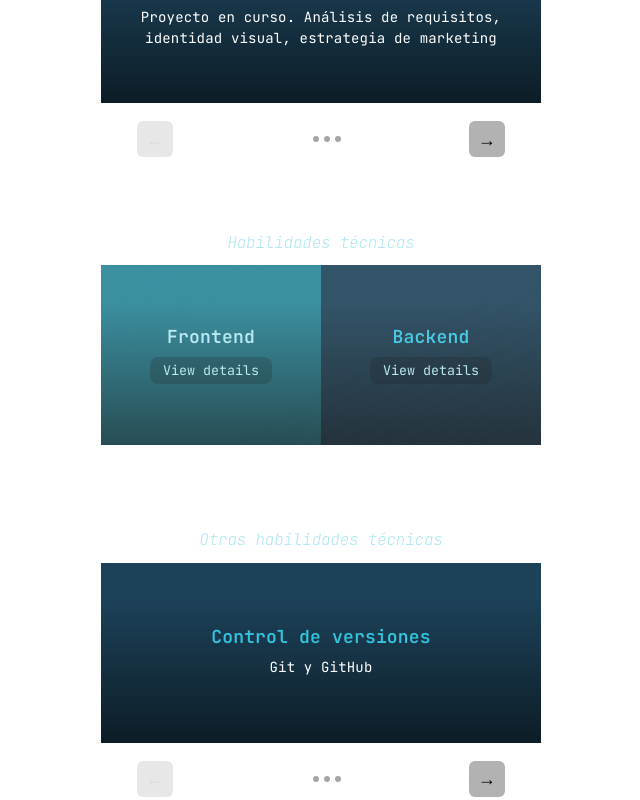
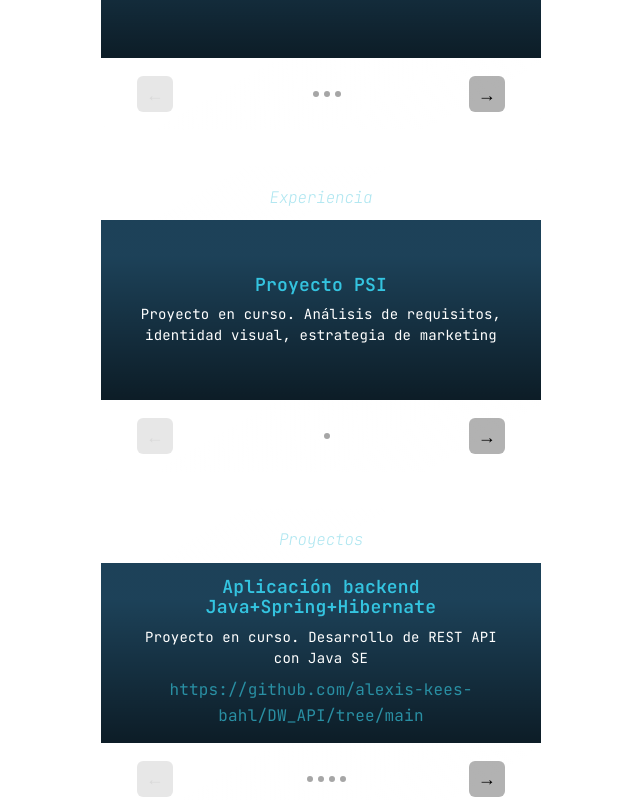
Before and after one commit to alexis-kees-bahl/alexis-kees-bahl.github.io, a React (Vite) app: page / in a window 1280 px wide. Shown: the part 1340-2140 px from the top of the page, without its empty margins (319-959 px from the left). Built offline with nearby package versions, Linux system fonts and the light colour scheme.

Commit message:
agregué proyectos y jerarquicé información en App.jsx

```diff
--- a/src/App.css
+++ b/src/App.css
@@ -276,6 +276,11 @@ footer {
   width: 100%;
 }
 
+.small-link {
+  font-size: 16px;
+  margin-top: 8px;;
+}
+
 /*
 ----------------- STYLES FOR CAROUSEL
 */
--- a/src/App.jsx
+++ b/src/App.jsx
@@ -1,8 +1,18 @@
 import "./App.css";
 import Card from "./components/Card";
 import greenHexa from "./assets/green-hexagons.jpg";
-import {textoMultilinea, datosPersonales, formacion, ingles, experiencia, frontend, backend, otras, habilidadesBlandas} from "./components/Data"
-
+import {
+  textoMultilinea,
+  datosPersonales,
+  formacion,
+  ingles,
+  experiencia,
+  proyectos,
+  frontend,
+  backend,
+  otras,
+  habilidadesBlandas,
+} from "./components/Data";
 
 export default function App() {
   return (
@@ -31,14 +41,9 @@ export default function App() {
 
         <Card title="Formación" items={formacion} />
 
-          <Card title="Inglés" items={ingles} />
-
-          <Card title="Experiencia" items={experiencia} />
-
         <Card
           title="Habilidades técnicas"
           items={frontend}
-
           //Optional elements to render a DualPanel Card
           items2={backend}
           firstPanelTitle="Frontend"
@@ -47,8 +52,13 @@ export default function App() {
 
         <Card title="Otras habilidades técnicas" items={otras} />
 
+        <Card title="Experiencia" items={experiencia} />
+
+        <Card title="Proyectos" items={proyectos} />
+
+        <Card title="Inglés" items={ingles} />
+
         <Card title="Habilidades blandas" items={habilidadesBlandas} />
-
       </main>
 
       {/* footer showing rights and  */}
--- a/src/components/Card.jsx
+++ b/src/components/Card.jsx
@@ -157,6 +157,7 @@ export default function Card({ title, items = [], items2 = null, firstPanelTitle
             key={card.id || index}
             title={card.title}
             description={card.description}
+            link={card.link}
             bgColor={card.bgColor}
             txtColor={card.txtColor}
             titleColor={card.titleColor}
--- a/src/components/Data.jsx
+++ b/src/components/Data.jsx
@@ -39,9 +39,9 @@ export const formacion = [
     title: `Tecnicatura Universitaria
 en Diseño y Desarrollo
 de Aplicaciones Multiplataforma`,
-    description: "UNNOBA - 2022-2025",
+    description: "UNNOBA - 2022-2025"
   },
-  { title: "Univesidad Java", description: "Ing. Ubaldo Acosta - Udemy 2025" },
+  { title: "Univesidad Java", description: "Ing. Ubaldo Acosta - Udemy 2025"},
   {
     title: "Curso de Srping y React",
     description: "Ing. Ubaldo Acosta - Udemy 2025",
@@ -120,15 +120,33 @@ export const experiencia = [
       "Aplicación frontend con React. Análisis de requisitos, identidad visual, desarrollo de aplicación React"
 
   },
+
+];
+
+export const proyectos = [
   {
     title: "Aplicación backend Java+Spring+Hibernate",
-    description: "Proyecto en curso. Desarrollo de REST API con Java SE"
+    description: "Proyecto en curso. Desarrollo de REST API con Java SE",
+    link: "https://github.com/alexis-kees-bahl/DW_API/tree/main",
+  },
+  {title: "Aplicación CLI offline con Java+Springboot",
+    description: "Primer proyecto con Java, base de la API construida posteriormente con Hibernate",
+    link: "https://github.com/alexis-kees-bahl/DWContentRandomizer_springboot"
   },
   {
     title: "Aplicación de notas",
     description:
       "Aplicación de notas personales con filtros y consulta a base de datos, realizada como ejercicio para postulación laboral",
+      link: "https://github.com/alexis-kees-bahl/notesapp"
   },
+  {title: "Tienda Laku",
+    description: "Sitio web estático donde fui colaborador.",
+    link: "https://github.com/MarianoGonnet/TiendaLaku"
+  },
+  {title: "Mokepon - mockup game",
+    description: "Creado con HTML, CSS y JS como parte de curso de programación básica en Platzi. Código customizado para mejorar rendimiento y escalabilidad.",
+    link: "https://github.com/alexis-kees-bahl/mokepon-para-Platzi",
+  }
 ];
 
 //array of objects that cotains my frontend-related technical skills
--- a/src/components/InnerCard.jsx
+++ b/src/components/InnerCard.jsx
@@ -8,6 +8,7 @@ import "../App.css";
 export default function InnerCard({
   title = null,
   description,
+  link=null,
   bgColor = null,
   txtColor = "#FFF",
   titleColor = null,
@@ -22,6 +23,7 @@ export default function InnerCard({
         <p className="inner-card-description" style={{ color: txtColor }}>
           {description}
         </p>
+        {link && <a className="small-link" target="_blank" href={link}>{link}</a>}
       </div>
     </div>
   );
```
Lines whose indentation alone changed are shown as unchanged.
